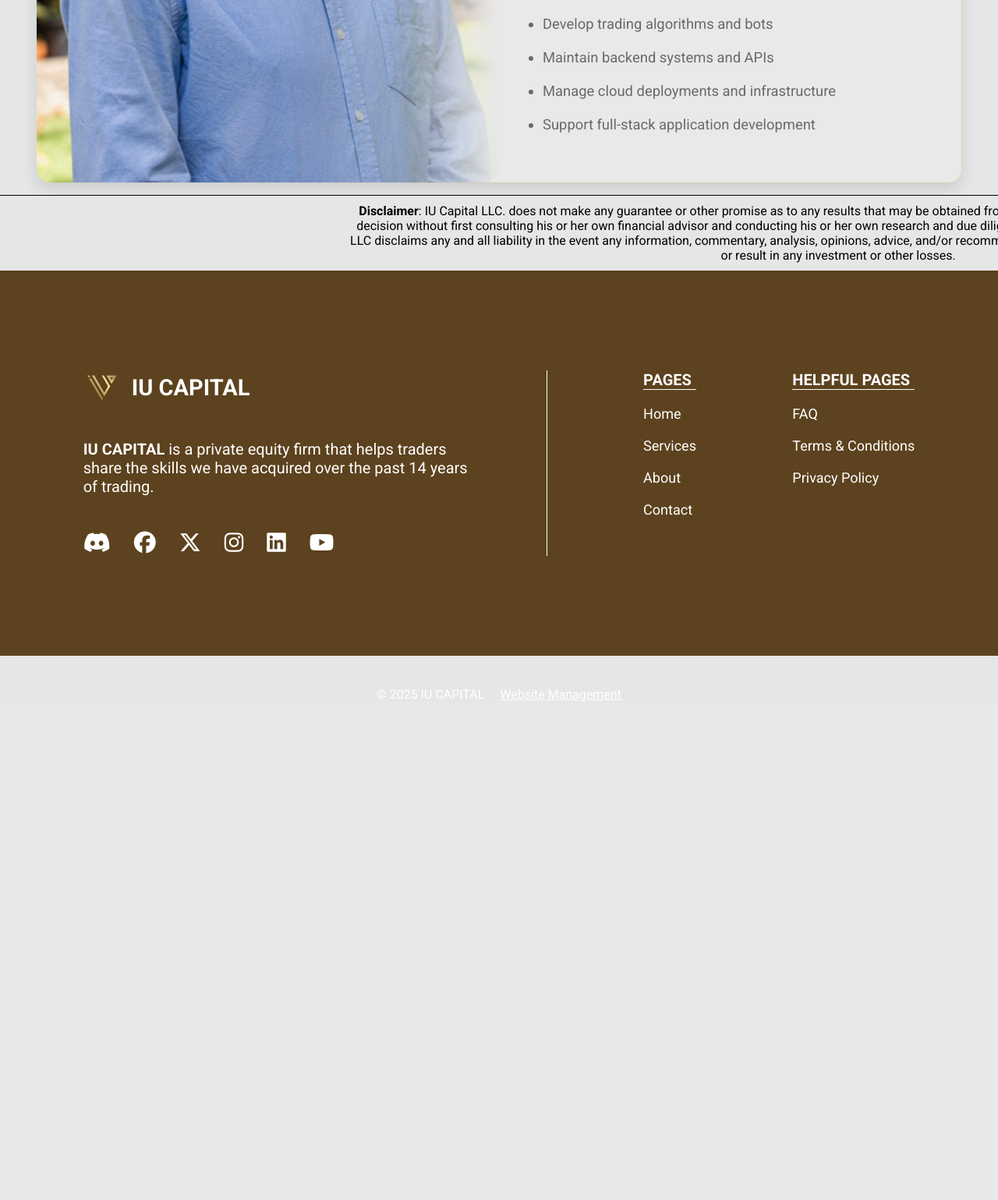
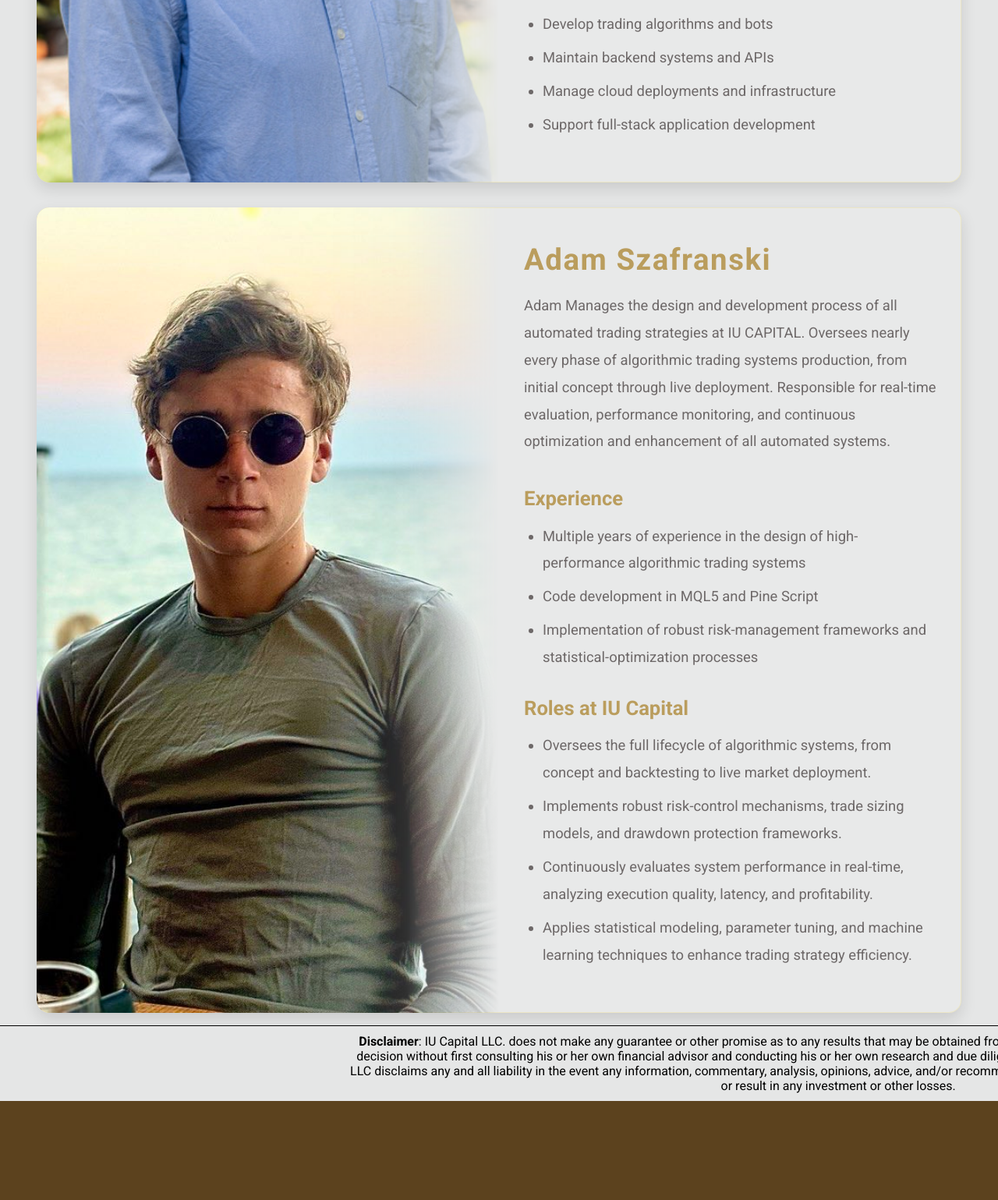
Before and after one commit to IU-Capital/Website, a Flask app: page /about in a window 1280 px wide. Shown: the part 2458-3997 px from the top of the page at 78% size. Before the commit the page ends 3357 px from the top, so only its background shows below. Run offline with Flask 3, Linux system fonts and the light colour scheme.

```diff
--- a/app/templates/about.html
+++ b/app/templates/about.html
@@ -122,6 +122,37 @@
         </div>
       </div>
     </div>
+
+    <div class="card">
+      <img src="{{ url_for('static', filename='images/our-team/adam.jpg') }}" alt="name" />
+      <div class="card_content">
+        <h2 class="team_name">Adam Szafranski</h2>
+        <p class="team_bio">
+          Adam Manages the design and development process of all automated trading strategies at IU CAPITAL.
+          Oversees nearly every phase of algorithmic trading systems production, from initial concept through
+          live deployment. Responsible for real-time evaluation, performance monitoring, and continuous optimization
+          and enhancement of all automated systems.
+        </p>
+        <div class="team_experience">
+          <h4>Experience</h4>
+          <ul>
+            <li>Multiple years of experience in the design of high-performance algorithmic trading systems</li>
+            <li>Code development in MQL5 and Pine Script</li>
+            <li>Implementation of robust risk-management frameworks and statistical-optimization processes</li>
+          </ul>
+        </div>
+
+        <div class="team_skills">
+          <h4>Roles at IU Capital</h4>
+          <ul>
+            <li>Oversees the full lifecycle of algorithmic systems, from concept and backtesting to live market deployment.</li>
+            <li>Implements robust risk-control mechanisms, trade sizing models, and drawdown protection frameworks.</li>
+            <li>Continuously evaluates system performance in real-time, analyzing execution quality, latency, and profitability.</li>
+            <li>Applies statistical modeling, parameter tuning, and machine learning techniques to enhance trading strategy efficiency.</li>
+          </ul>
+        </div>
+      </div>
+    </div>
 <!--
 
     <div class="card">
```
